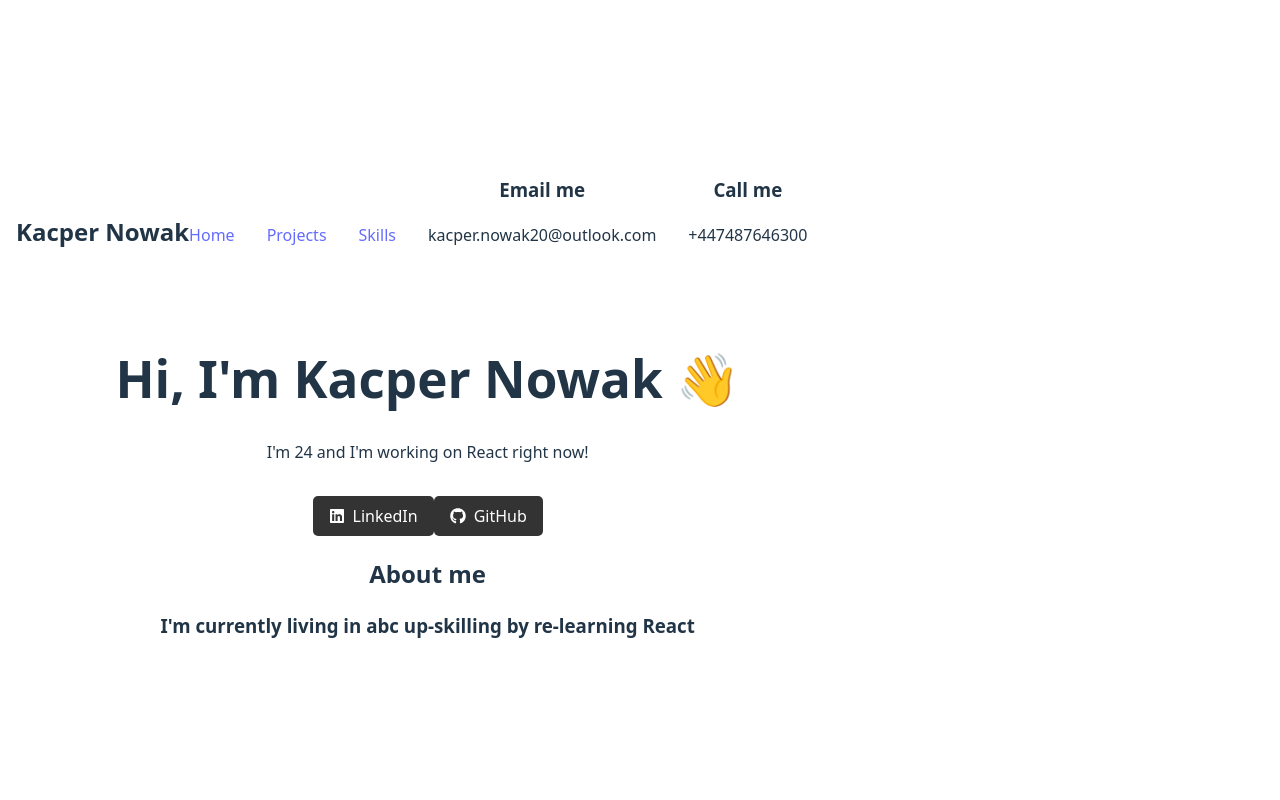
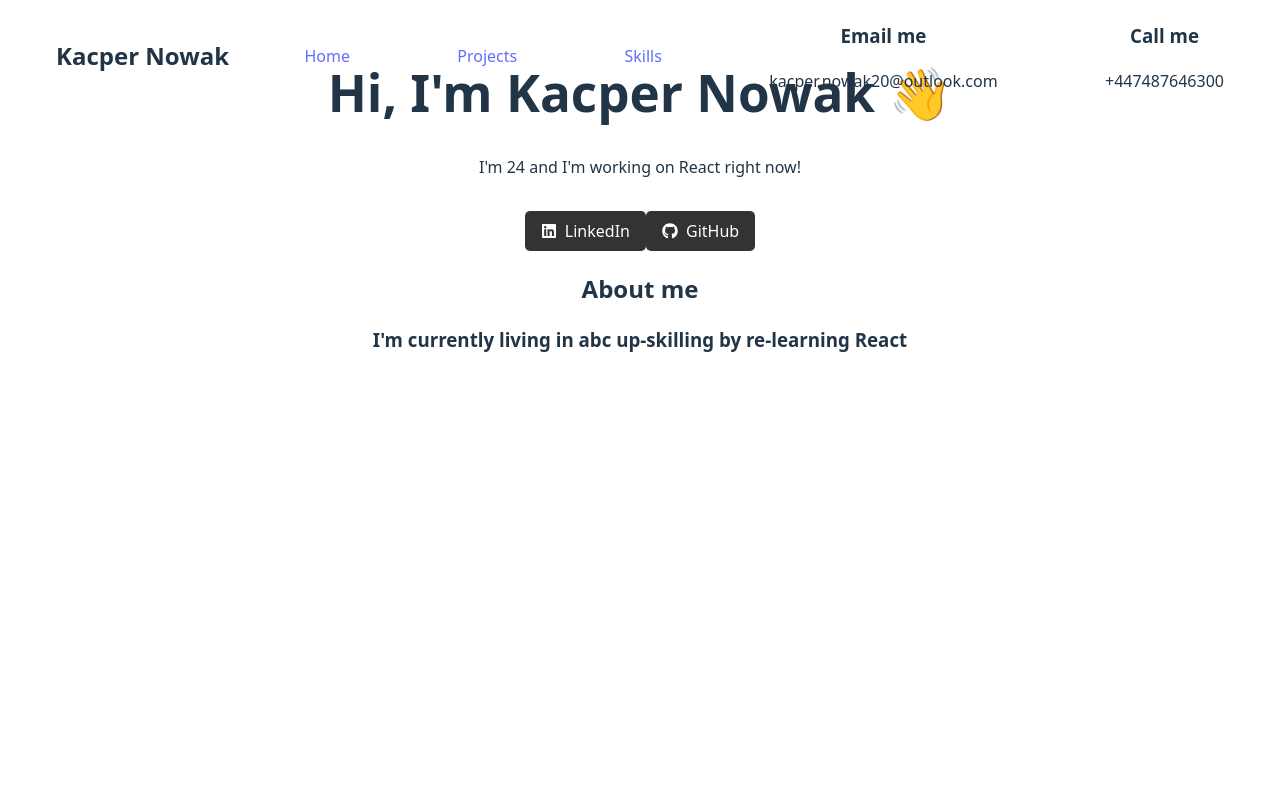
Before and after one commit to KacperProg/React-Portfolio-Site, a React (Vite) app: page / in a window 1280 px wide. Shown: the top 800 px of the page. Built offline with nearby package versions, Linux system fonts and the light colour scheme; the HTML template or start-up script is replaced by a standard one.

Commit message:
Added feature where scrolling shrinks Navbar. Comments of logic pending

```diff
--- a/src/Components/Navbar/Navbar.css
+++ b/src/Components/Navbar/Navbar.css
@@ -1,6 +1,26 @@
 .navBar {
     background-color: '#acc';
     padding: 1rem;
+    height: 80px;
+    width: 100%;
+    position: fixed;
+    top: 0;
+    z-index: 1000;
+    transition: all 0.3s ease;
+}
+
+.navbar-shrink {
+    height: 50px;
+}
+
+.navBar-container {
+    max-width: 1200px;
+    height: 100%;
+    margin: 0 auto;
+    padding: 0 2rem;
+    display: flex;
+    align-items: center;
+    justify-content: space-between;
 }
 
 .name {
--- a/src/Components/Navbar/Navbar.jsx
+++ b/src/Components/Navbar/Navbar.jsx
@@ -1,10 +1,24 @@
 import "./Navbar.css";
 import { Link } from 'react-router-dom';
+import { useEffect, useState } from "react";
 
 function Navbar() {
+
+  const [scrolled, setScrolled] = useState(false);
+
+  useEffect(() => {
+    const whenScrolling = () => {
+      setScrolled(window.scrollY > 50);
+    };
+
+    window.addEventListener("scroll", whenScrolling);
+    return () => window.removeEventListener("scroll", whenScrolling);
+  }, []);
+
   return (
-    <nav className="navBar">
+    <nav className={`navBar ${scrolled ? "navbar-shrink" : ""}`} >
       {/* <img> My name turned into a logo </img> */}
+      <div className="navBar-container" >
         <h2 className="name">Kacper Nowak</h2>
         <Link to="/" className="linkBtn">Home</Link>
         <Link to="/projects" className="linkBtn">Projects</Link>
@@ -17,6 +31,7 @@ function Navbar() {
           <h3>Call me</h3>
           <p>+447487646300</p>
         </div>
+      </div>
     </nav>
   );
 }
--- a/src/Pages/Home.jsx
+++ b/src/Pages/Home.jsx
@@ -47,6 +47,7 @@ function Home() {
       </div>
       <h2>About me</h2>
       <h3>I'm currently living in abc up-skilling by re-learning React</h3>
+      <p style={{paddingTop:"1000px"}}>Lorem ipsum dolor sit amet consectetur adipisicing elit. Minima aliquid perspiciatis labore, sed ea inventore provident esse sequi voluptatibus mollitia officia, pariatur sit explicabo amet quos, iusto quis dolor. Aliquam?</p>
     </div>
   );
 }
```
Lines whose indentation alone changed are shown as unchanged.
